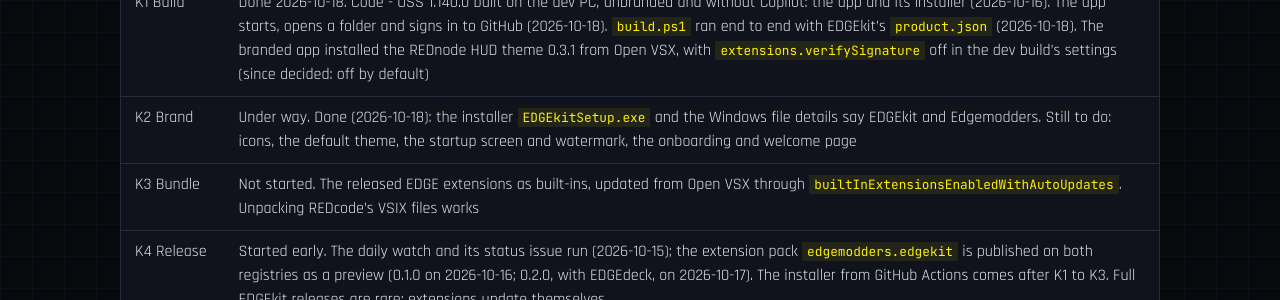
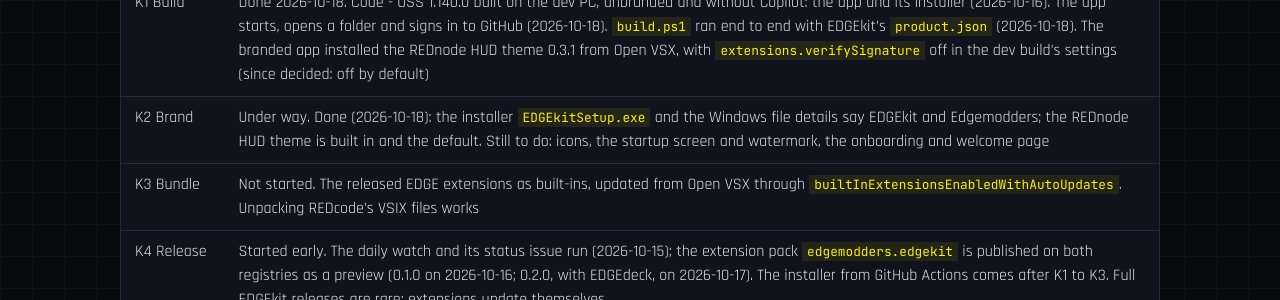
Before and after one commit to Edgemodders/EDGEkit, a Jekyll site: the page built from docs/index.md, in a window 1280 px wide and 1357 px high. Shown: the part 768-1068 px from the top of the window. Built offline with Jekyll 4.4.1, drawn with Linux system fonts in a browser that asks for light colours; our own code applies the rules of GitHub Pages for plain Markdown files.

Commit message:
K2: record the built-in default theme as done
Co-Authored-By: Claude Opus 5.5 <noreply@anthropic.com>

```diff
--- a/docs/index.md
+++ b/docs/index.md
@@ -16,7 +16,7 @@ As of 2026-10-13.
 |---|---|
 | K0 Decide | Done 2026-10-15: the name EDGEkit, Windows x64, a certificate later, Claude Code from Open VSX, updates through GitHub releases, an EDGEkit extension pack, upstream release 1.140.0, no Copilot; trademark wording ("*Name* for Visual Studio Code" on the Marketplace) |
 | K1 Build | Done 2026-10-18. Code - OSS 1.140.0 built on the dev PC, unbranded and without Copilot: the app and its installer (2026-10-16). The app starts, opens a folder and signs in to GitHub (2026-10-18). `build.ps1` ran end to end with EDGEkit's `product.json` (2026-10-18). The branded app installed the REDnode HUD theme 0.3.1 from Open VSX, with `extensions.verifySignature` off in the dev build's settings (since decided: off by default) |
-| K2 Brand | Under way. Done (2026-10-18): the installer `EDGEkitSetup.exe` and the Windows file details say EDGEkit and Edgemodders. Still to do: icons, the default theme, the startup screen and watermark, the onboarding and welcome page |
+| K2 Brand | Under way. Done (2026-10-18): the installer `EDGEkitSetup.exe` and the Windows file details say EDGEkit and Edgemodders; the REDnode HUD theme is built in and the default. Still to do: icons, the startup screen and watermark, the onboarding and welcome page |
 | K3 Bundle | Not started. The released EDGE extensions as built-ins, updated from Open VSX through `builtInExtensionsEnabledWithAutoUpdates`. Unpacking REDcode's VSIX files works |
 | K4 Release | Started early. The daily watch and its status issue run (2026-10-15); the extension pack `edgemodders.edgekit` is published on both registries as a preview (0.1.0 on 2026-10-16; 0.2.0, with EDGEdeck, on 2026-10-17). The installer from GitHub Actions comes after K1 to K3. Full EDGEkit releases are rare: extensions update themselves |
 | K5 Track upstream | Not started |
```
Also changed, not shown: CLAUDE.md (+1 -1 lines), docs/design.md (+1 -1 lines).
